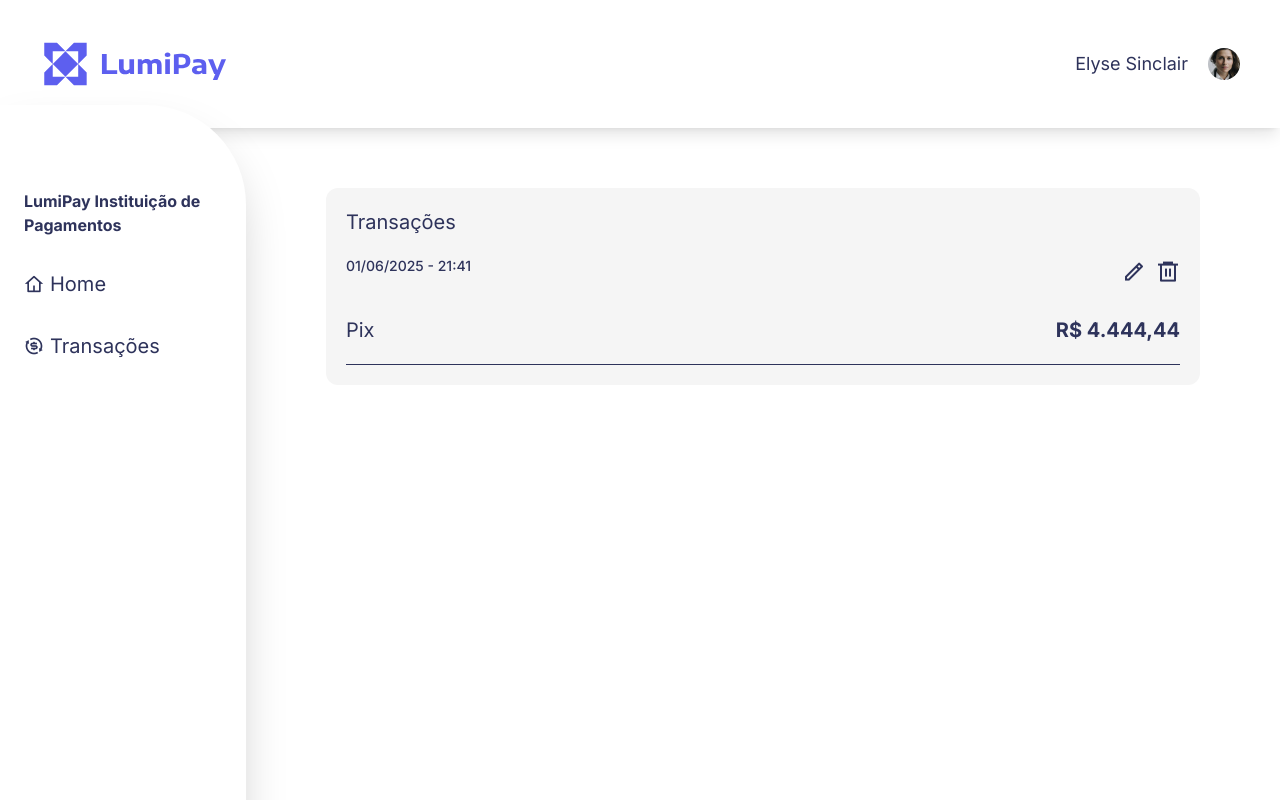
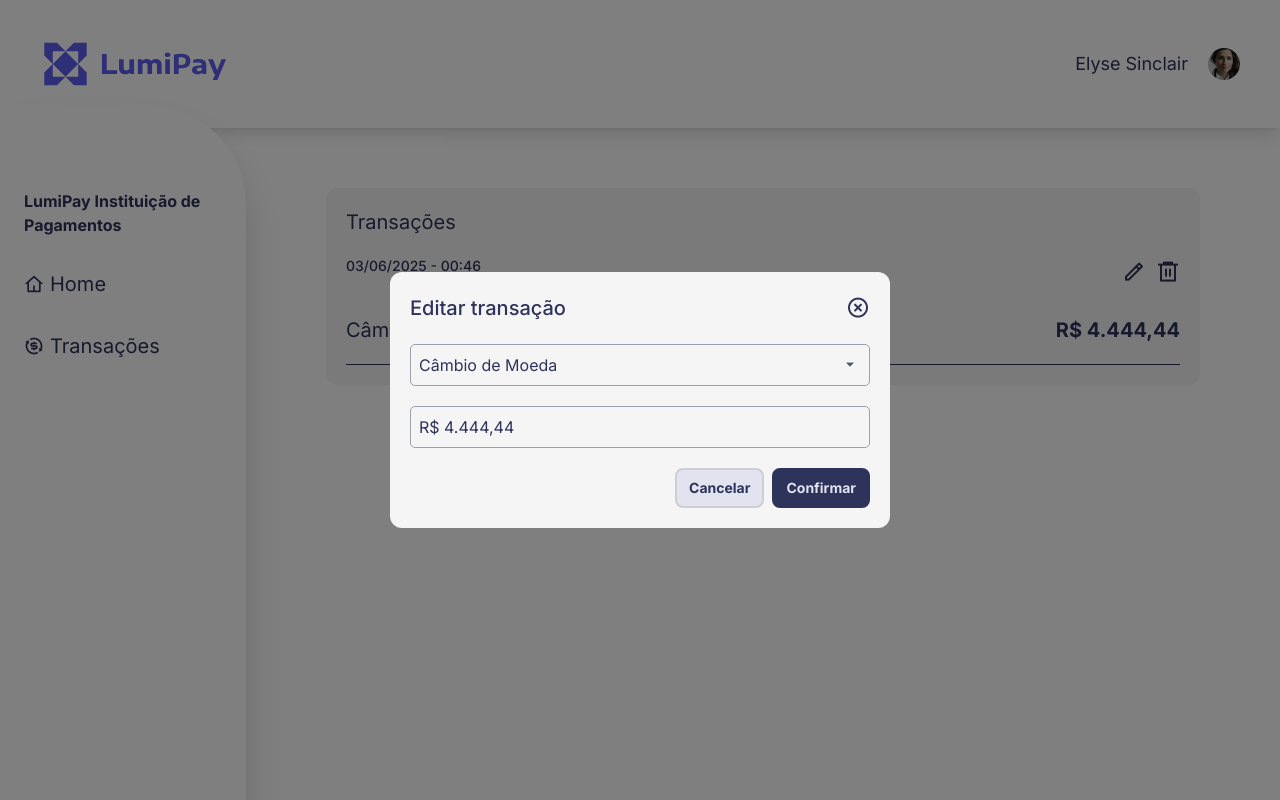
Before and after one commit to evelynhelena/lumi-bank, a Next.js app: page /transaction in a window 1280 px wide. Both pictures are taken after a click on the icon 1134 px from the left and 272 px from the top of the page. Built offline with nearby package versions, Linux system fonts and the light colour scheme; data requests are answered from the project's data file.

Commit message:
finalizando

```diff
--- a/fakeBackEnd/db.json
+++ b/fakeBackEnd/db.json
@@ -17,10 +17,10 @@
   ],
   "transactions": [
     {
-      "id": "b1d7",
-      "date": "2025-06-01T21:41:58.317Z",
+      "id": "039e",
+      "date": "2025-06-03T00:46:28.925Z",
       "userId": 1,
-      "transactionType": "pix",
+      "transactionType": "exchange",
       "valueTransaction": "R$ 4.444,44"
     }
   ]
--- a/src/app/transaction/page.tsx
+++ b/src/app/transaction/page.tsx
@@ -1,22 +1,31 @@
 "use client";
 
 import { ToastContainer, toast } from "react-toastify";
-import { useDeleteTransaction, useTransaction } from "@/hooks/useTransaction";
+import { Transaction, useDeleteTransaction, useTransaction } from "@/hooks/useTransaction";
+import { useEffect, useState } from "react";
 
+import { ModalEditTransaction } from "@/components/ModalEditTransaction";
 import { formatDateTime } from "@/utils/formatValues";
 import { translateTransactionType } from "@/utils/traslateTransactionType";
-import { useEffect } from "react";
 
 export default function TransactionPage() {
+  const [showModal, setShowModal] = useState(false);
+  const [transactionByID,setTransactionByID] = useState<Transaction>();
   const {
     data: transactions,
     error,
     isLoading: isLoadingTransactionData,
   } = useTransaction();
-  const { mutate } = useDeleteTransaction();
+
+  const { mutate: deleteTransaction } = useDeleteTransaction();
 
   const handleDeleteTransaction = (id?: string) => {
-    mutate(id || "");
+    deleteTransaction(id || "");
+  };
+
+  const handleEditTransaction = async (transactionByID: Transaction) => {
+    setTransactionByID(transactionByID);
+    setShowModal(true);
   };
 
   useEffect(() => {
@@ -41,7 +50,8 @@ export default function TransactionPage() {
                       {formatDateTime(new Date(transaction?.date || ""))}
                     </span>
                     <div className="flex gap-2.5">
-                      <i className="ri-pencil-line text-2xl cursor-pointer color-text-gray" />
+                      <i className="ri-pencil-line text-2xl cursor-pointer color-text-gray"
+                      onClick={() => handleEditTransaction(transaction)}/>
                       <i
                         className="ri-delete-bin-6-line text-2xl cursor-pointer color-text-gray"
                         onClick={() => handleDeleteTransaction(transaction.id)}
@@ -66,7 +76,7 @@ export default function TransactionPage() {
           </>
         )}
       </div>
-
+      {showModal && <ModalEditTransaction setShowModal={setShowModal} transaction={transactionByID}/>}
       <ToastContainer
         position="top-right"
         autoClose={5000}
--- /dev/null
+++ b/src/components/ModalEditTransaction.tsx
@@ -0,0 +1,124 @@
+"use client";
+
+import { ToastContainer, toast } from "react-toastify";
+import { Transaction, useEditTransaction } from "@/hooks/useTransaction";
+import { useEffect, useState } from "react";
+
+import { currencyFormat } from "@/utils/formatValues";
+import { useUsers } from "@/hooks/useUsers";
+
+interface ModalEditTransactionProps{
+    setShowModal: (value:boolean) => void;
+    transaction?: Transaction
+}
+
+export function ModalEditTransaction({setShowModal,transaction}:ModalEditTransactionProps) {
+  const [valueTransaction, setValueTransaction] = useState(transaction?.valueTransaction || "");
+  const [selectedTransactionType, setSelectedTransactionType] = useState(transaction?.transactionType || "");
+  const { data: user, error } = useUsers();
+  const { mutate } = useEditTransaction();
+
+  useEffect(() => {
+    if (!user?.userId || error) {
+      toast.error("Erro ao carregar os dados do usuário");
+    }
+  },[error, user?.userId]);
+
+
+  const handleChangeTransactionType = (value: string) => {
+    setSelectedTransactionType(value);
+  };
+
+  const handleChange = (value: string) => {
+    const numericValue = value.replace(/\D/g, "");
+    const number = Number(numericValue) / 100 || 0;
+
+    setValueTransaction(currencyFormat(number));
+  };
+
+  const handleCreatTransacion = () => {
+    mutate(
+      {
+        id: transaction?.id,
+        date: transaction?.date,
+        userId: user?.userId,
+        transactionType: selectedTransactionType,
+        valueTransaction: valueTransaction,
+      },
+      {
+        onError: () => {
+          toast.error("Erro ao editar transação");
+        },
+      }
+    );
+
+    setValueTransaction("");
+    setSelectedTransactionType("");
+    setShowModal(false);
+  };
+
+  return (
+    <>
+    <div className="w-[100vw] h-[100vh] fixed top-0 left-0 flex justify-center items-center bg-black/50">
+      <div className="w-[500px] bg-gray-color-purple p-5 rounded-xl color-text-gray flex flex-col gap-5 pointer-none">
+        <div className="flex justify-between items-center">
+            <span className="text-xl font-medium">Editar transação</span>
+            <i className="ri-close-circle-line text-2xl cursor-pointer" onClick={() => setShowModal(false)}/>
+        </div>
+        <div className="relative inline-block w-full">
+          <select
+            className="border-gray-400 border-[0.5px] rounded-[5px] p-2 appearance-none w-full"
+            value={selectedTransactionType}
+            onChange={({ target }) => handleChangeTransactionType(target.value)}
+          >
+            <option value="" disabled>
+              Selecione o tipo de transação
+            </option>
+            <option value="pix">Pix</option>
+            <option value="exchange">Câmbio de Moeda</option>
+            <option value="doc-ted">DOC/TED</option>
+            <option value="loan">Empréstimo e Financiamento</option>
+          </select>
+          <div className="pointer-events-none absolute inset-y-0 right-0 flex items-center px-2 text-gray-600">
+            <i className="ri-arrow-drop-down-fill text-2xl" />
+          </div>
+        </div>
+        <div>
+          <input
+            onChange={({ target }) => handleChange(target.value)}
+            value={valueTransaction}
+            placeholder="Valor"
+            className="border-gray-400 border-[0.5px] rounded-[5px] p-2 w-full"
+          />
+        </div>
+        <div className="flex gap-2 justify-end">
+          <button
+            className="bg-[#E1E3EF] cursor-pointer color-text-gray border-2 border-[#cdced4] py-2 p-3 rounded-[8px] font-semibold text-sm"
+            onClick={() => setShowModal(false)}
+          >
+            Cancelar
+          </button>
+          <button
+            className="bg-[#2E335B] cursor-pointer text-[#E1E3EF] border-2 border-[#2E335B] py-2 p-3 rounded-[8px] font-semibold text-sm"
+            onClick={handleCreatTransacion}
+          >
+            Confirmar
+          </button>
+        </div>
+      </div>
+    </div>
+      <ToastContainer
+        position="top-right"
+        autoClose={5000}
+        hideProgressBar={false}
+        newestOnTop={false}
+        closeOnClick={false}
+        rtl={false}
+        pauseOnFocusLoss
+        draggable
+        pauseOnHover
+        theme="light"
+      />
+    </>
+  );
+}
--- a/src/hooks/useTransaction.tsx
+++ b/src/hooks/useTransaction.tsx
@@ -4,7 +4,7 @@ import api from '@/api/api';
 import { queryClient } from '@/lib/react-query-client';
 import { reactQueryKeys } from '@/utils/reactQueryKeys';
 
-interface Transaction {
+export interface Transaction {
   id?: string;
   date?: Date;
   userId?: number;
@@ -14,6 +14,11 @@ interface Transaction {
 
 async function createTransaction(transaction: Transaction): Promise<Transaction> {
   const res = await api.post('/transactions', transaction);
+  return res.data;
+}
+
+async function editTransaction(transaction: Transaction): Promise<Transaction> {
+  const res = await api.put(`/transactions/${transaction.id}`, transaction);
   return res.data;
 }
 
@@ -28,6 +33,15 @@ async function fetchTransactions(): Promise<Transaction[]> {
     new Date(b.date || '').getTime() - new Date(a.date || '').getTime()
   );
   return sorted;
+}
+
+export function useEditTransaction() {
+  return useMutation<Transaction, Error, Transaction>({
+    mutationFn: editTransaction,
+    onSuccess: () => {
+      queryClient.invalidateQueries({ queryKey: [reactQueryKeys.GET_TRANSACTIONS] });
+    },
+  });
 }
 
 export function useCreateTransaction() {
```
